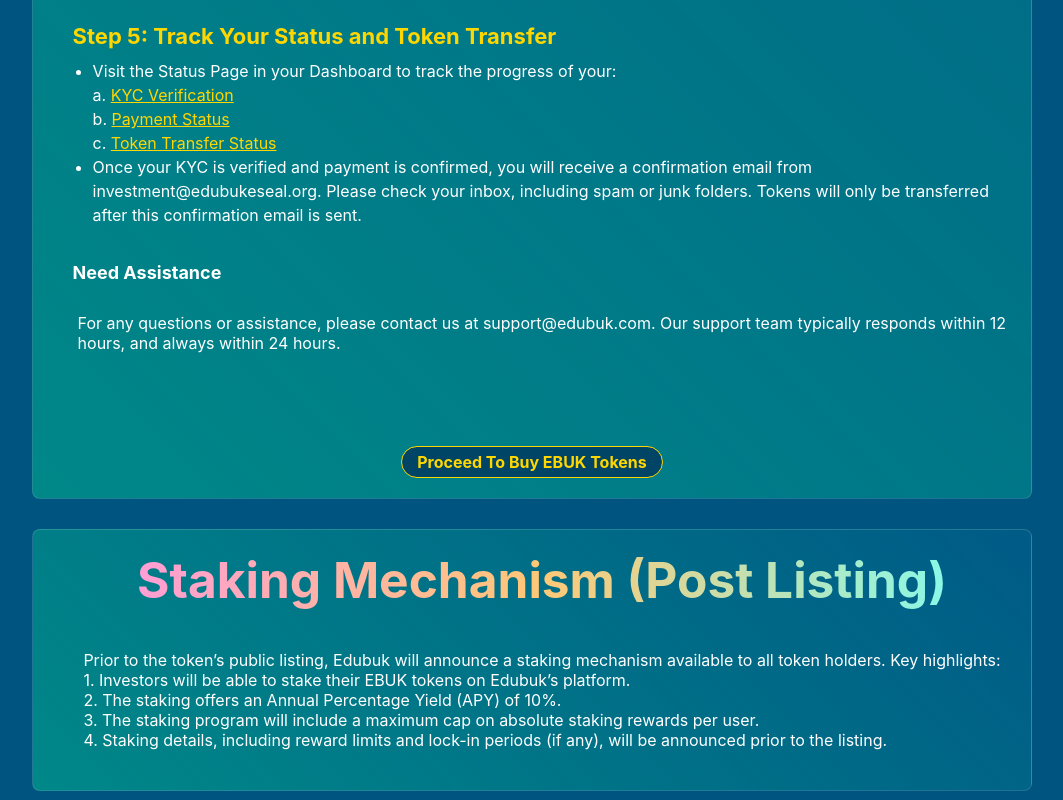
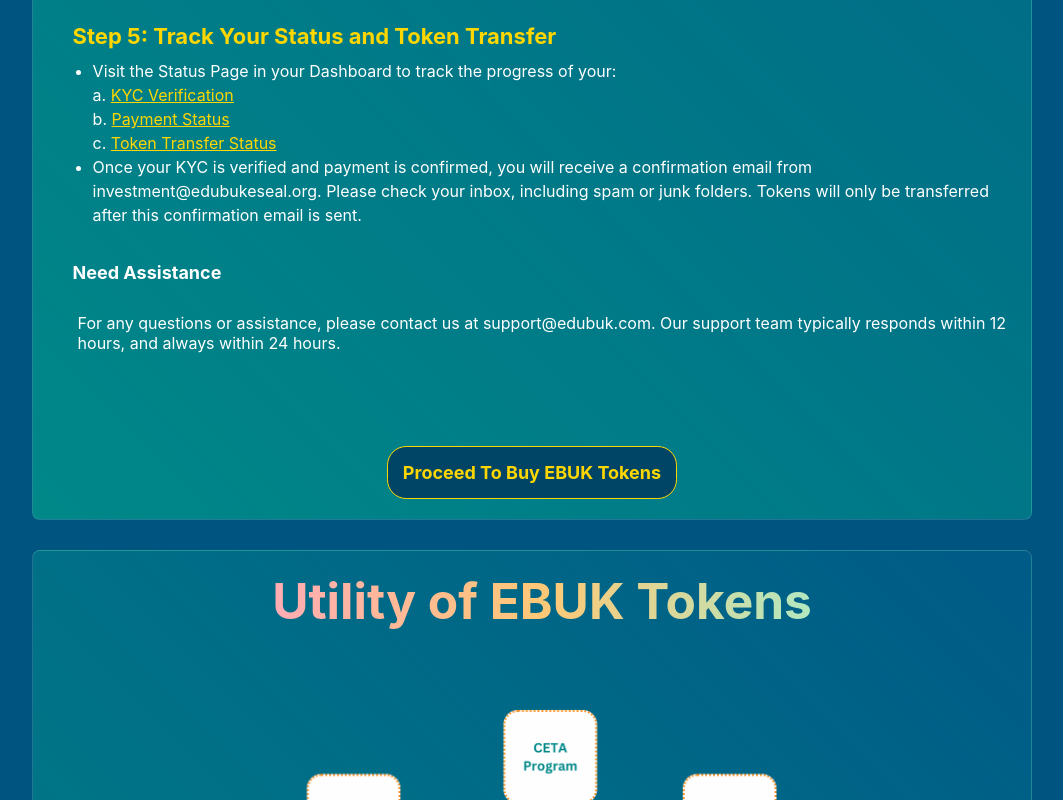
Before and after one commit to edubuk/ebuk-token, a React (Create React App) app: page / in a window 1280 px wide. Shown: the part 2000-2800 px from the top of the page, without its empty margins (108-1171 px from the left). Built offline with nearby package versions, Linux system fonts and the light colour scheme; no server answers.

Commit message:
utility of ebuk token added

```diff
--- a/src/App.js
+++ b/src/App.js
@@ -22,7 +22,6 @@
 import TermsAndConditions from "./components/Legals/TermCond";
 import PrivacyPolicy from "./components/Legals/PrivacyPolicy";
 import ScrollToTop from "./Scrolltop";
-import EbukUtility from "./components/Pages/EbukUtility";
 
 
 function App() {
@@ -51,7 +50,6 @@
         <Route path="/sign-in" element={<SignIn />} />
         <Route  path="/terms-conditions" element={<TermsAndConditions />}/>
         <Route  path="/privacy-policy" element={<PrivacyPolicy />}/>
-        <Route  path="/ebuk-utility" element={<EbukUtility />}/>
         {/* User Dashboard Routes */}
         <Route path="/dashboard" element={<PrivateRoute />}>
           <Route path="user" element={<Dashboard links={userLinks} />}>
--- a/src/components/NavBar.css
+++ b/src/components/NavBar.css
@@ -127,7 +127,7 @@
   left: -250px;
   height: 100%;
   width: 250px;
-  background-color: #fff;
+  background-color: #ffffff;
   color: #008888;
   display: flex;
   flex-direction: column;
--- a/src/components/NavBar.js
+++ b/src/components/NavBar.js
@@ -15,7 +15,7 @@
   };
 
   const navData = [
-    {name:"Utility of EBUK Token",path:"/ebuk-utility"},
+
     { name: 'Dashboard', path: `/dashboard/${auth?.user?.role === 1 ? "admin/pending-status" : "user"}` },
     { name: `${auth?.user ? "Logout" : "Sign-up"}`, path: '/sign-up' },
 
@@ -81,11 +81,7 @@
       <a href="https://drive.google.com/file/d/1gzXdHZHny33XqV-f-DNr7APQwXQWlF-2/view" className="nav-link" target='_blank' rel="noreferrer">Whitepaper</a>
       </li>
         {navData.map((link, index) => (
-          link?.name === 'Dashboard' ? <NavLink key={index} to={link.path} className="nav-link">{link.name}</NavLink> : link.name === "Logout" ? <Link key={index} to="/sign-in" className="nav-link" onClick={logoutHandler}>
-            {link.name}
-          </Link> : <Link key={index} to={link.path} className="nav-link">
-            {link.name}
-          </Link>
+          link?.name === 'Dashboard' ? <li><NavLink key={index} to={link.path} className="nav-link">{link.name}</NavLink></li> : link.name === "Logout" ? <li><Link key={index} to="/sign-in" className="nav-link" onClick={logoutHandler}>{link.name}</Link></li> : <li><Link key={index} to={link.path} className="nav-link">{link.name}</Link></li>
         ))}
       </ul>
     </div>
--- a/src/components/Pages/EbukUtility.js
+++ /dev/null
@@ -1,22 +0,0 @@
-import React from 'react'
-import ebuk from '../../assets/utilityEbuk.png'
-import './EbukUtility.css'
-const EbukUtility = () => {
-  return (
-    <div className='utility-container'>
-      <img src={ebuk} alt="ebuk-utility"></img>
-      <div className='paragraph'>
-        <p>The EBUK Token is strictly a UTILITY TOKEN and NOT a SECURITY TOKEN. The value and use of the token are derived solely from its utility within the Edubuk platform and ecosystem. Key utilities of the EBUK Token include:</p>
-        <p>
-1. Learners across the globe will be purchasing EBUK tokens to enroll in Edubuk's CETA courses on AI, Generative AI, Blockchain, Cybersecurity, Data Science, Data Analytics, and Data Visualization.<br></br>
-2. Learners will be able to pay for certain diploma courses with Edubuk’s partner institutions like iCapital, LiOR Capital, and others using EBUK tokens.<br></br>
-3. Learners can use EBUK tokens to pay for registering their CVs and Certificates on the blockchain using Edubuk’s dApp.<br></br>
-4. EBUK tokens will be used to pay for participation in the International AI & Emerging Technologies Olympiad conducted by Edubuk.<br></br>
-5. EBUK tokens will be accepted as payment for booking specific mentorship sessions.<br></br>
-6. EBUK tokens will also be used for purchasing value-added courses on soft skills, communication skills, and other professional development modules.</p>
-      </div>
-    </div>
-  )
-}
-
-export default EbukUtility
--- a/src/components/Pages/Home.js
+++ b/src/components/Pages/Home.js
@@ -1,5 +1,6 @@
 import React, { useEffect } from "react";
 import './home.css'
+import ebuk from '../../assets/utilityEbuk.png'
 import Tokenomics from "../Tokenomics/Tokenomics";
 import Freatures from "../Features/CVFreature";
 import CETAFeatureCard from "../Features/CetaFeature";
@@ -96,13 +97,22 @@
             <ul>
             </ul>
           </div>
-          <Link to="/dashboard/user/user-kyc"> Proceed To Buy EBUK Tokens</Link>
+          <Link to="/dashboard/user/user-kyc" id="buy-link"> Proceed To Buy EBUK Tokens</Link>
         </div>
         <div className="buyer-container">
-        <div className='info-step-box' >
-        <h1 className='gradient-text'>Staking Mechanism (Post Listing)</h1>
+        <div className='info-step-box'>
+        <h1 className='gradient-text'>Utility of EBUK Tokens</h1>
+              <img src={ebuk} alt="ebuk-utility"></img>
+                <p>The EBUK Token is strictly a UTILITY TOKEN and NOT a SECURITY TOKEN. The value and use of the token are derived solely from its utility within the Edubuk platform and ecosystem. Key utilities of the EBUK Token include:</p>
+                <p>
+        1. Learners across the globe will be purchasing EBUK tokens to enroll in Edubuk's CETA courses on AI, Generative AI, Blockchain, Cybersecurity, Data Science, Data Analytics, and Data Visualization.<br></br>
+        2. Learners will be able to pay for certain diploma courses with Edubuk’s partner institutions like iCapital, LiOR Capital, and others using EBUK tokens.<br></br>
+        3. Learners can use EBUK tokens to pay for registering their CVs and Certificates on the blockchain using Edubuk’s dApp.<br></br>
+        4. EBUK tokens will be used to pay for participation in the International AI & Emerging Technologies Olympiad conducted by Edubuk.<br></br>
+        5. EBUK tokens will be accepted as payment for booking specific mentorship sessions.<br></br>
+        6. EBUK tokens will also be used for purchasing value-added courses on soft skills, communication skills, and other professional development modules.</p>
+        <h2>Staking Mechanism (Post Listing)</h2>
           <p>
-Prior to the token’s public listing, Edubuk will announce a staking mechanism available to all token holders. Key highlights:<br></br>
 
 1. Investors will be able to stake their EBUK tokens on Edubuk’s platform.<br></br>
 
@@ -112,49 +122,8 @@
 
 4. Staking details, including reward limits and lock-in periods (if any), will be announced prior to the listing.
           </p>
+          </div>
         </div>
-        </div>
-        {/* <div className="second-section">
-          <h1 className="gradient-text" id="how-to-buy">How To Buy</h1>
-          <div className="second-section-box">
-            <div className="step-container">
-              <p id="step-label">Step-1 Wallet Setup</p>
-              <p id="step-welcome">Welcome aboard! Start by getting MetaMask on your desktop browser or a Wallet Connect-compatible wallet like Trust Wallet for your mobile.
-                <br></br>
-                Desktop users, MetaMask is ideal for a smooth purchase process. Mobile users, Trust Wallet or MetaMask connected through Wallet Connect is your go-to.</p>
-              <div className="wallet-btn">
-                <a href="#test">
-                  Download
-                  <img src={metamask} alt="matamask-logo"></img>
-                </a>
-                <a href="#test">
-                  Download
-                  <img src={trust} alt="trust-logo"></img>
-                </a>
-              </div>
-            </div>
-            <div className="step-container">
-              <p id="step-label">Step-2 Purchase Process</p>
-              <p id="step-welcome">
-                Ready to invest? Simply pick your preferred currency on our site, input how many TICS tokens you'd like, and hit 'Buy Now'. A prompt will pop up from your wallet for transaction confirmation, where you’ll also see the gas fees.
-                <br></br>
-                <span id="italic-note">
-                  Note: Purchasing with USDT/USDC may involve two approvals—one to okay the contract and another for the actual payment.
-                </span>
-              </p>
-              <div className="tics-crypto-map">
-                <img src={ticsMap} alt="tics-map" id="tics-map"></img>
-              </div>
-            </div>
-            <div className="step-container">
-              <p id="step-label">Step-3 Token Reception</p>
-              <p id="step-welcome">
-                Once our presale wraps up, you can collect your TICS tokens through our website or wait for an airdrop straight to your wallet. Meanwhile, keep an eye on your investment and the token prices from your dashboard. Just connect your wallet to our website, and voilà—you’re there!
-              </p>
-              <img src={tokenReception} alt="tics-map" id="token-reception"></img>
-            </div>
-          </div>
-        </div> */}
         <Tokenomics/>
         <div>
         <Freatures />
--- a/src/components/Pages/home.css
+++ b/src/components/Pages/home.css
@@ -640,6 +640,15 @@
     height: 100%;
     border: none; /* Optional: Removes the border */
   }
+  #buy-link{
+    padding: 15px;
+    font-size: 18px;
+  }
+  .info-step-box>img{
+    width: 100%;
+    height: auto;
+    display: block;
+  }
 
 
 @media screen and (max-width:750px){
```
